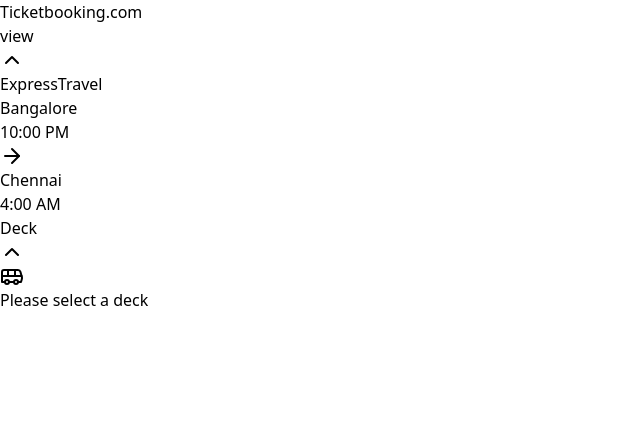
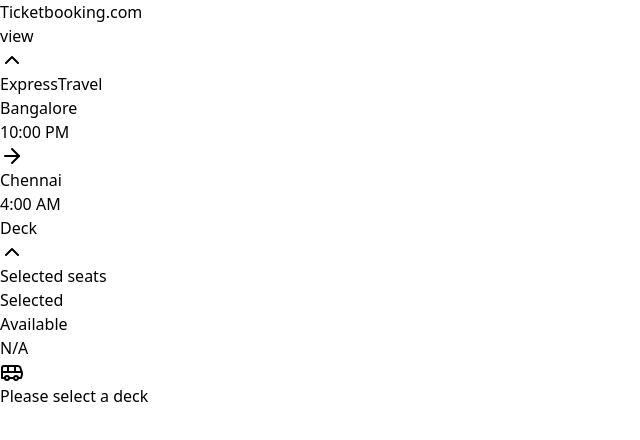
Before and after one commit to Mvishal123/bus-ticket-booking, a React (Vite) app: page /booking/1 in a window 1280 px wide. Shown: the top 440 px of the page, without its empty margins (0-640 px from the left). Built offline with nearby package versions, Linux system fonts and the light colour scheme.

Commit message:
ui: seat selection done

```diff
--- a/src/components/pages/bus-booking.tsx
+++ b/src/components/pages/bus-booking.tsx
@@ -3,10 +3,7 @@
 import { useParams, useSearchParams } from "react-router-dom";
 import { generateSeats } from "../../utils/helpers/generate-seats";
 import { useSeatState } from "../../utils/store/seat-state";
-import {
-  BusDetailsType,
-  ReducerActionType
-} from "../../utils/types";
+import { BusDetailsType, ReducerActionType } from "../../utils/types";
 import BusTypeDropdown from "../dropdown-bus-type";
 
 const BusBooking = () => {
@@ -15,7 +12,7 @@
   );
 
   // @ts-ignore
-  const { dispatch, seatState} = useSeatState();
+  const { dispatch, seatState, selectedSeats } = useSeatState();
 
   const { id } = useParams();
   const [searchParams] = useSearchParams();
@@ -68,7 +65,32 @@
         </div>
       </section>
 
-      <section></section>
+      <section className="bg-slate-100 px-6 md:px-12 py-2 rounded-lg flex flex-col md:flex-row md:justify-between md:items-center mt-4 min-h-32 md:min-h-20">
+        <div className="order-2 md:order-1 mt-4 md:mt-0">
+          <h4 className="font-semibold">Selected seats</h4>
+          <ul className="flex gap-2">
+            {selectedSeats.map((seat: number, index: number) => (
+              <li key={seat} className="font-bold">
+                {seat}
+                {index !== selectedSeats.length - 1 && ","}
+              </li>
+            ))}
+          </ul>
+        </div>
+        <ul className="flex items-center gap-4 order-1 md:order-2">
+          <li>
+            <div className="h-6 w-6 border-green-500 bg-green-400/50 rounded"></div>
+            Selected
+          </li>
+          <li>
+            <div className="h-6 w-6 bg-white border rounded"></div>Available
+          </li>
+          <li>
+            <div className="h-6 w-6 border bg-slate-300 rounded"></div>
+            N/A
+          </li>
+        </ul>
+      </section>
 
       {/* Bus layout */}
       <section className="flex flex-wrap justify-center items-center min-h-screen sm:min-h-[70vh] px-4 -rotate-90 sm:rotate-0">
--- a/src/utils/store/seat-state.tsx
+++ b/src/utils/store/seat-state.tsx
@@ -56,7 +56,7 @@
         return layoutPayload.seatLayout;
 
       default:
-        return initialState;
+        return state;
     }
   };
 
```
Also changed, not shown: 1 other file (tests, documents, lock files or other folders).
